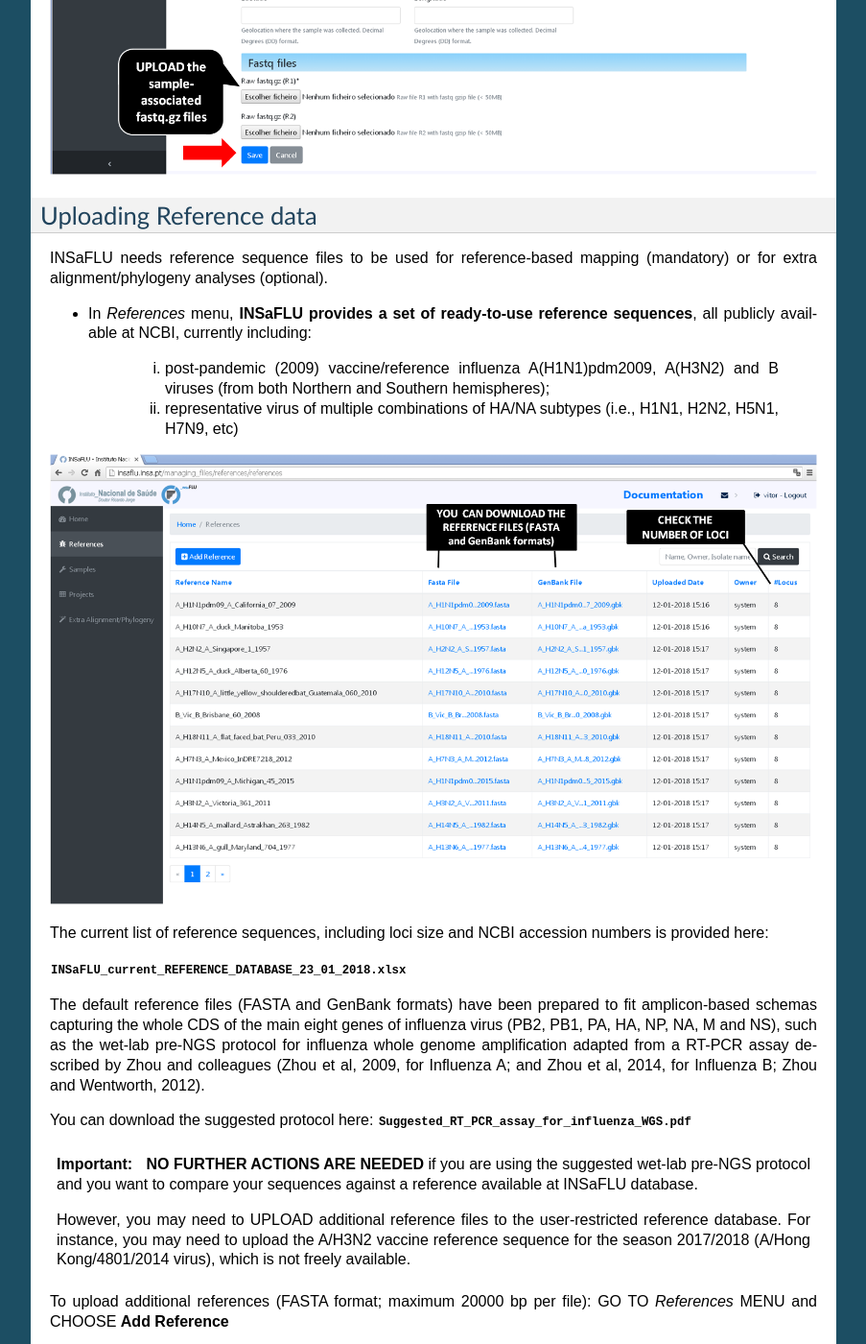
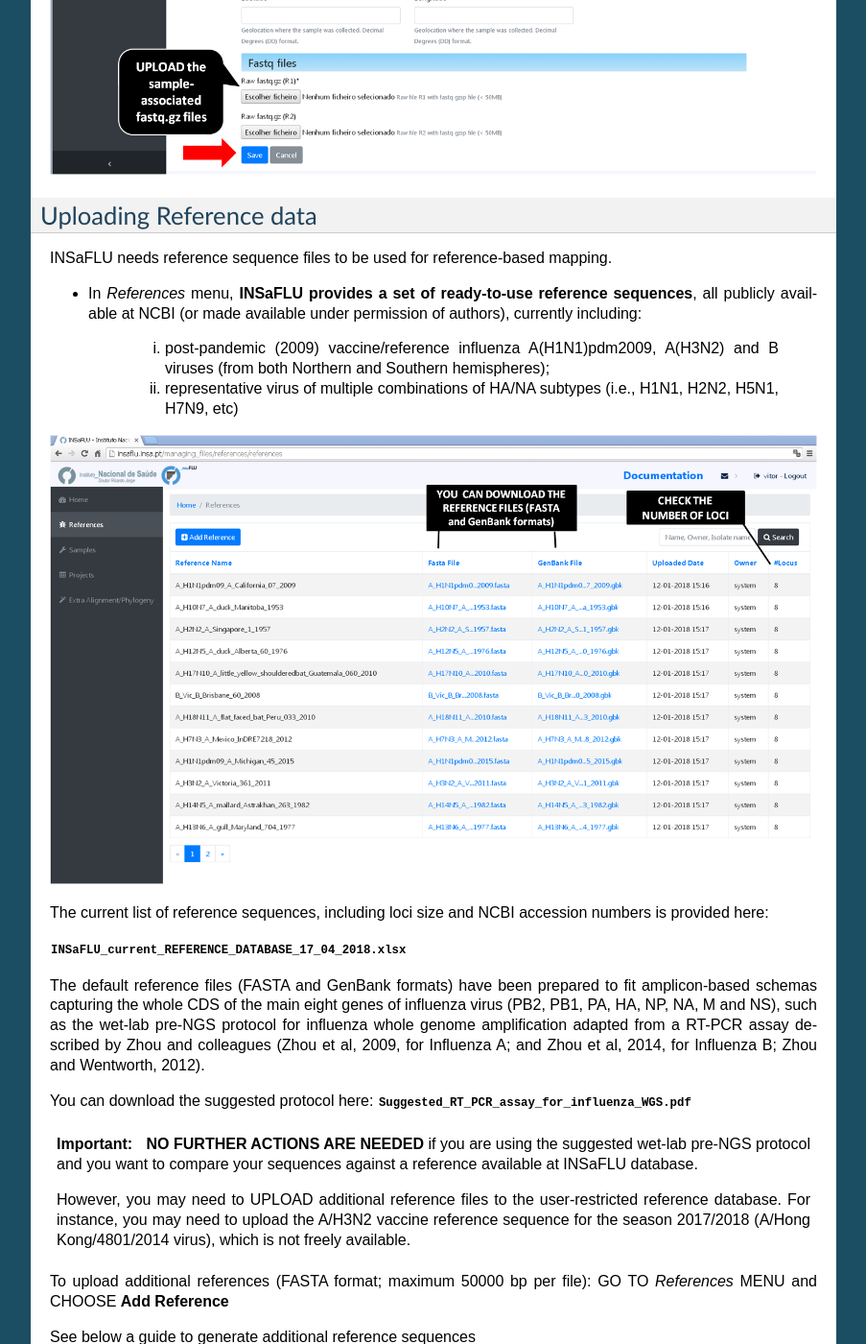
Before and after one commit to INSaFLU/insaflu_docs, a Sphinx documentation site: the page built from docs/uploading_data.rst, in a window 1280 px wide and 1400 px high, scrolled down 5190 px. Shown: the whole window at 96% size, without its empty margins (198-1101 px from the left). Built offline with Sphinx 7.4.7, drawn with Linux system fonts in a browser that asks for light colours; formulas are drawn with MathJax 3.

Commit message:
[Add] Update reference database

```diff
--- a/docs/guide_pre_ngs.rst
+++ b/docs/guide_pre_ngs.rst
@@ -12,7 +12,7 @@
 
 ii) representative virus of multiple combinations of HA/NA subtypes (i.e., H1N1, H2N2, H5N1, H7N9, etc)
 
-All reference sequences at INSaFLU  are publicly available at NCBI. Download the current list here: :download:`INSaFLU_current_REFERENCE_DATABASE_23_01_2018.xlsx <_static/INSaFLU_current_REFERENCE_DATABASE_23_01_2018.xlsx>`)
+All reference sequences at INSaFLU  are publicly available at NCBI (or are made available under permission of the authors). Download the current list here: :download:`INSaFLU_current_REFERENCE_DATABASE_17_04_2018.xlsx <_static/INSaFLU_current_REFERENCE_DATABASE_17_04_2018.xlsx>`)
 
 The reference files have been prepared to fit amplicon-based schemas capturing the whole CDS of the main eight genes of influenza virus (PB2, PB1, PA, HA, NP, NA, M and NS).
 
--- a/docs/uploading_data.rst
+++ b/docs/uploading_data.rst
@@ -92,9 +92,9 @@
 Uploading Reference data
 ++++++++++++++++++++++++
 
-INSaFLU needs reference sequence files to be used for reference-based mapping (mandatory) or for extra alignment/phylogeny analyses (optional).
+INSaFLU needs reference sequence files to be used for reference-based mapping.
 
-- In *References* menu, **INSaFLU provides a set of ready-to-use reference sequences**, all publicly available at NCBI, currently including:
+- In *References* menu, **INSaFLU provides a set of ready-to-use reference sequences**, all publicly available at NCBI (or made available under permission of authors), currently including:
 
 	i. post-pandemic (2009) vaccine/reference influenza A(H1N1)pdm2009, A(H3N2) and B viruses (from both Northern and Southern hemispheres);
 	ii. representative virus of multiple combinations of HA/NA subtypes (i.e., H1N1, H2N2, H5N1, H7N9, etc)
@@ -103,7 +103,7 @@
 
 The current list of reference sequences, including loci size and NCBI accession numbers is provided here:
 
-:download:`INSaFLU_current_REFERENCE_DATABASE_23_01_2018.xlsx <_static/INSaFLU_current_REFERENCE_DATABASE_23_01_2018.xlsx>`
+:download:`INSaFLU_current_REFERENCE_DATABASE_17_04_2018.xlsx <_static/INSaFLU_current_REFERENCE_DATABASE_17_04_2018.xlsx>`
 
 The default reference files (FASTA and GenBank formats) have been prepared to fit amplicon-based schemas capturing the whole CDS of the main eight genes of influenza virus (PB2, PB1, PA, HA, NP, NA, M and NS), such as the wet-lab pre-NGS protocol for influenza whole genome amplification adapted from a RT-PCR assay described by Zhou and colleagues (Zhou et al, 2009, for Influenza A; and Zhou et al, 2014, for Influenza B; Zhou and Wentworth, 2012).
 
@@ -115,7 +115,7 @@
     However, you may need to UPLOAD additional reference files to the user-restricted reference database. For instance, you may need to upload the A/H3N2 vaccine reference sequence for the season 2017/2018 (A/Hong Kong/4801/2014 virus), which is not freely available.
 
 
-To upload additional references (FASTA format; maximum 20000 bp per file): GO TO *References* MENU and CHOOSE **Add Reference**
+To upload additional references (FASTA format; maximum 50000 bp per file): GO TO *References* MENU and CHOOSE **Add Reference**
 
 See below a guide to generate additional reference sequences
 
```
Also changed, not shown: 2 other files.
